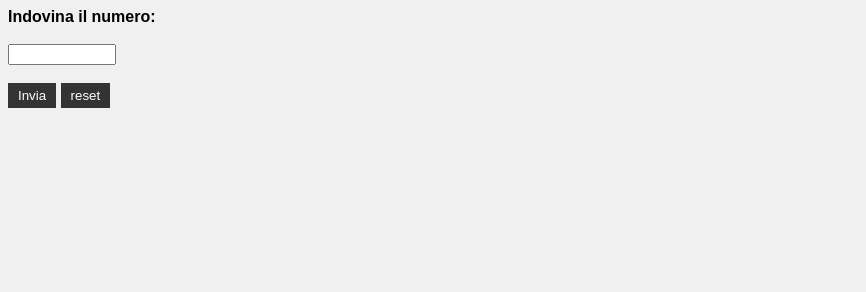
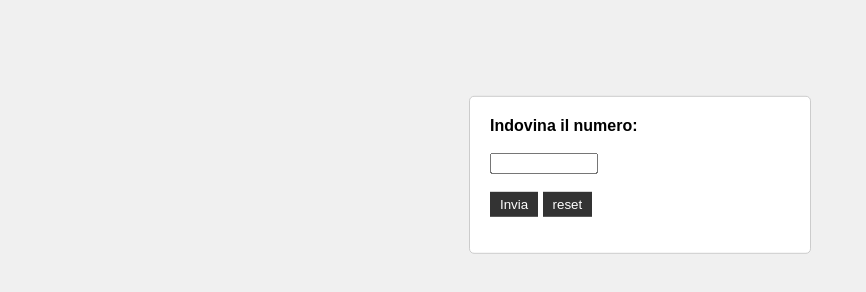
Before and after one commit to notSaqlain/Guess-number, a website: page public_html/index.html in a window 1280 px wide. Shown: the whole page, without its empty margins (0-866 px from the left). Drawn offline with Linux system fonts and the light colour scheme.

Commit message:
feat: Improve form submission functionality and update styling

```diff
--- a/public_html/index.html
+++ b/public_html/index.html
@@ -17,8 +17,8 @@ Click nbfs://nbhost/SystemFileSystem/Templates/Other/html.html to edit this temp
             <input type="number" id="numero" name="numero" min="1" max="10"> <br><br>
             <input type="submit" value="Invia" onclick="CheckNum()">
             <input type="submit" value="reset">
+            <p id="tip"></p>
+        </form>
 
-        </form>
-        <p id="tip"></p>
     </body>
 </html>
--- a/public_html/script.js
+++ b/public_html/script.js
@@ -11,7 +11,7 @@ function casuale(min, max) {
 function CheckNum() {
     var NumCasuale = casuale(1, 10);
     var num = document.getElementsByName("numero").values;
-    var tip = document.getElementById("tip").innerHTML;
+    var tip = " ";
 
     if (num != NumCasuale) {
         tip = "False";
@@ -19,4 +19,5 @@ function CheckNum() {
         tip = "True";
     }
 
+    document.getElementById("tip").innerHTML = tip;
 }
--- a/public_html/style.css
+++ b/public_html/style.css
@@ -1,6 +1,18 @@
 body {
     background-color: #f0f0f0;
     font-family: Arial, sans-serif;
+}
+
+form {
+    position: absolute;
+    top: 10%;
+    left: 50%;
+    transform: translate(-50%, 10%);
+    width: 300px;
+    padding: 20px;
+    border: 1px solid #ccc;
+    border-radius: 5px;
+    background-color: #fff;
 }
 
 label {
```
